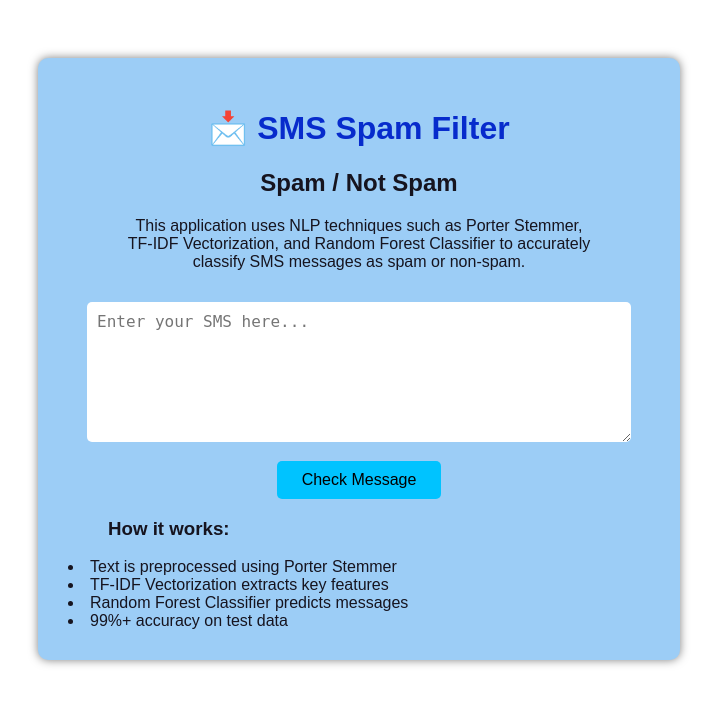
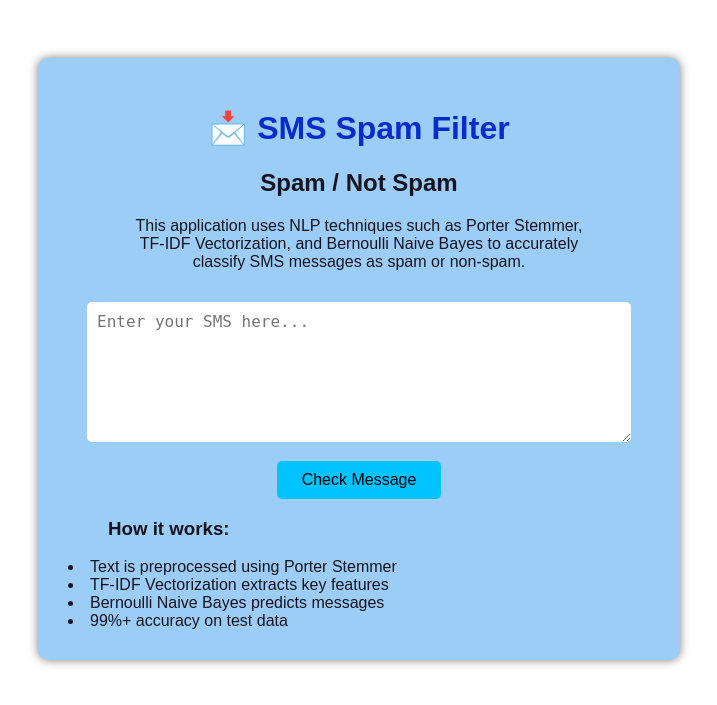
Before and after one commit to Aastha42/SMS-Spam-Webapp, a Flask app: page / in a window 1280 px wide. Shown: the top 705 px of the page, without its empty margins (281-998 px from the left). Run offline with Flask 3, Linux system fonts and the light colour scheme; parts of the project's set-up code (start-up, migrations or seed data) failed here and were passed over.

Commit message:
Third Commit

```diff
--- a/templates/index.html
+++ b/templates/index.html
@@ -73,7 +73,7 @@
         <h1>📩 SMS Spam Filter</h1>
         <h2>    Spam / Not Spam </h2>
         <p>This application uses NLP techniques such as Porter Stemmer, <br>
-            TF-IDF Vectorization, and Random Forest Classifier to accurately <br>
+            TF-IDF Vectorization, and Bernoulli Naive Bayes to accurately <br>
             classify SMS messages as spam or non-spam.</p>
 
 
@@ -93,7 +93,7 @@
                     <h3><ul>How it works:</ul></h3>
                     <li>Text is preprocessed using Porter Stemmer</li>
                     <li>TF-IDF Vectorization extracts key features</li>
-                    <li>Random Forest Classifier predicts messages</li>
+                    <li>Bernoulli Naive Bayes predicts messages</li>
                     <li>99%+ accuracy on test data</li>
                 </div>
     </div>
```
